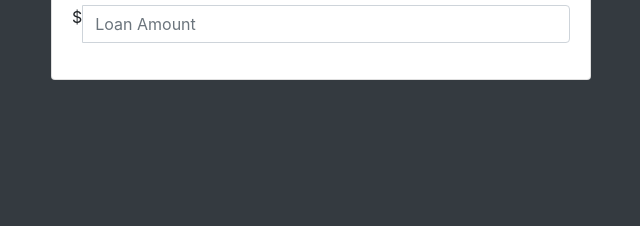
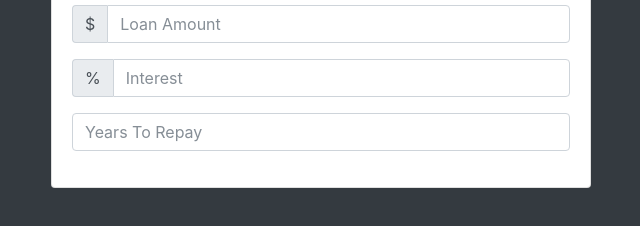
Before and after one commit to elizabethchin/Loan_Calculator, a plain HTML site: page index.html in a window 1280 px wide. Shown: the part 136-362 px from the top of the page, without its empty margins (319-959 px from the left). Drawn offline with nearby package versions, Linux system fonts and the light colour scheme.

Commit message:
fix bootstrap cdn

```diff
--- a/index.html
+++ b/index.html
@@ -6,7 +6,7 @@
     <meta name="viewport" content="width=device-width, initial-scale=1, shrink-to-fit=no">
 
     <!-- Bootstrap CSS -->
-    <link rel="stylesheet" href="https://stackpath.bootstrapcdn.com/bootstrap/4.5.0/css/bootstrap.min.css" integrity="sha384-9aIt2nRpC12Uk9gS9baDl411NQApFmC26EwAOH8WgZl5MYYxFfc+NcPb1dKGj7Sk" crossorigin="anonymous">
+    <link rel="stylesheet" href="https://maxcdn.bootstrapcdn.com/bootstrap/4.0.0-beta.2/css/bootstrap.min.css" integrity="sha384-PsH8R72JQ3SOdhVi3uxftmaW6Vc51MKb0q5P2rRUpPvrszuE4W1povHYgTpBfshb" crossorigin="anonymous">
 
     <title>Hello, world!</title>
   </head>
@@ -23,6 +23,18 @@
                                 <input type="number" class="form-control" id="amount" placeholder="Loan Amount">
                             </div>
                         </div>
+                        <div class="form-group">
+                            <div class="input-group">
+                                <span class="input-group-addon">%</span>
+                                <input type="number" class="form-control" id="interest" placeholder="Interest">
+                            </div>
+                        </div>
+                        <div class="form-group">
+                            <div class="input-group">
+                                <input type="number" class="form-control" id="years" placeholder="Years To Repay">
+                            </div>
+                        </div>
+
                     </form>
                   </div>
               </div>
```
